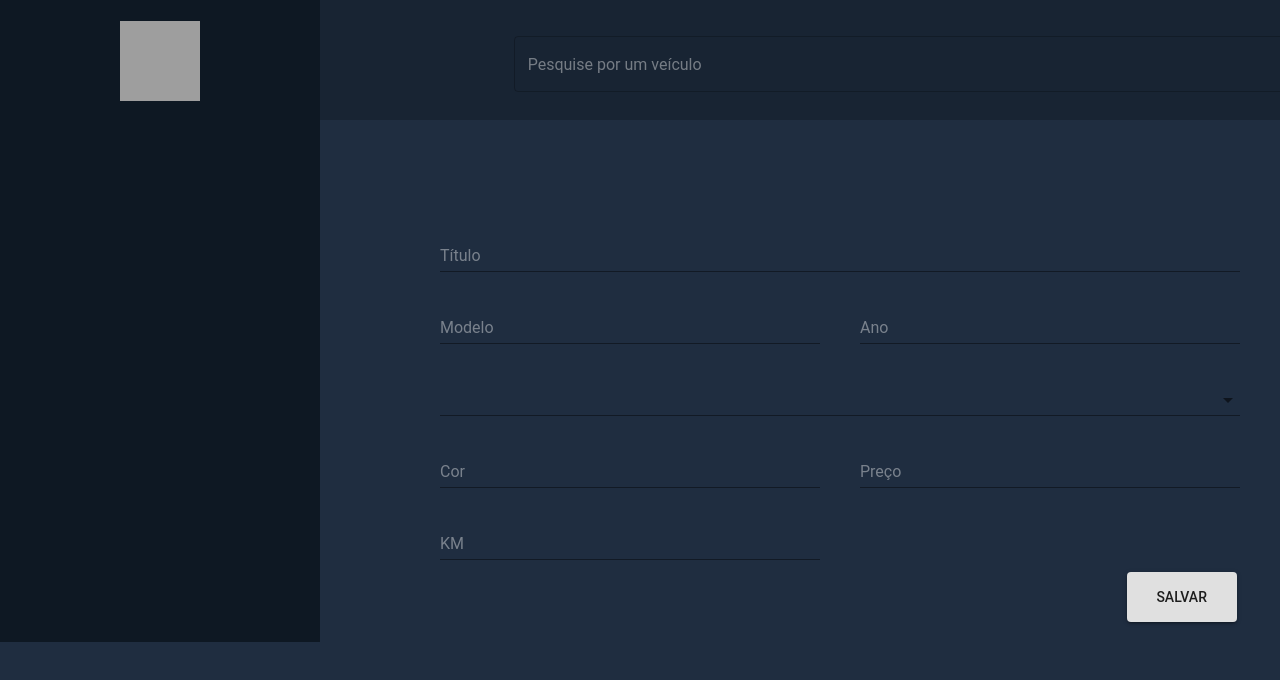
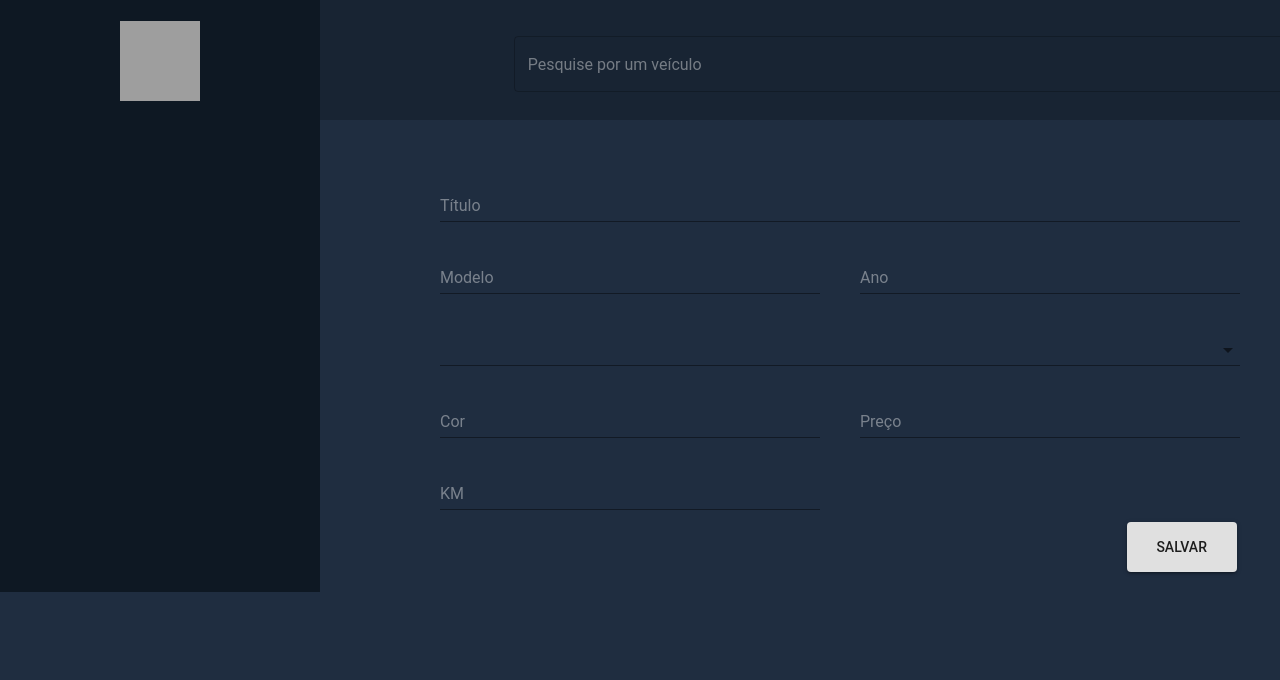
Before and after one commit to thiagoodiniz/traders-club, a React (Create React App) app: page /form in a window 1280 px wide. Shown: the top 680 px of the page. Built offline with nearby package versions, Linux system fonts and the light colour scheme; grey boxes are pictures that could not be loaded.

Commit message:
feat: logic to update vehicle call

```diff
--- a/src/components/Form.js
+++ b/src/components/Form.js
@@ -16,7 +16,7 @@ const styles = () => ({
       flexGrow: 1,
       padding: 20,
       width: '800px',
-      marginTop: '100px',
+      marginTop: '50px',
       marginLeft: '100px'
     },
     inputFullWidth: {
@@ -57,11 +57,14 @@ class Form extends Component{
     }
 
     handleSubmit = () => {
-        const {title, model, year, brand, color, price, km} = this.state
+        const {id, title, model, year, brand, color, price, km} = this.state
         if(!title || !model || !year || !brand || !color || !price || !km){
             this.setState({showErrors: true})
         }else{
-            this.props.finishAdd({title, model, year, brand, color, price, km})
+            this.props.actionForm === 'add'
+            ? this.props.finishAdd({title, model, year, brand, color, price, km})
+            : this.props.finishUpdate({id, title, model, year, brand, color, price, km})
+
             this.clearForm()
         }
     }
```
